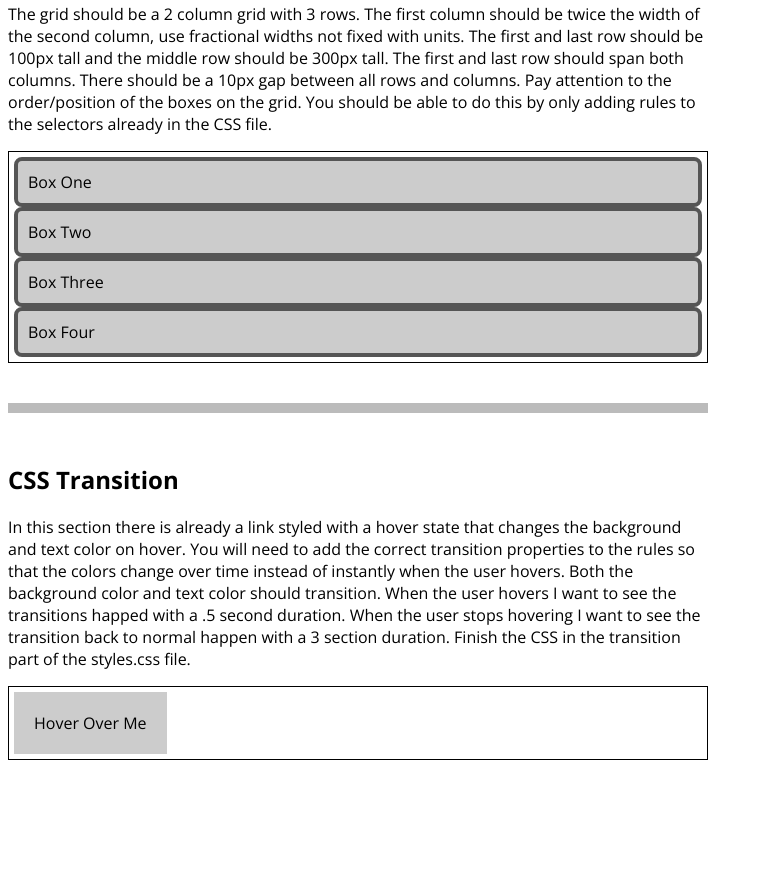
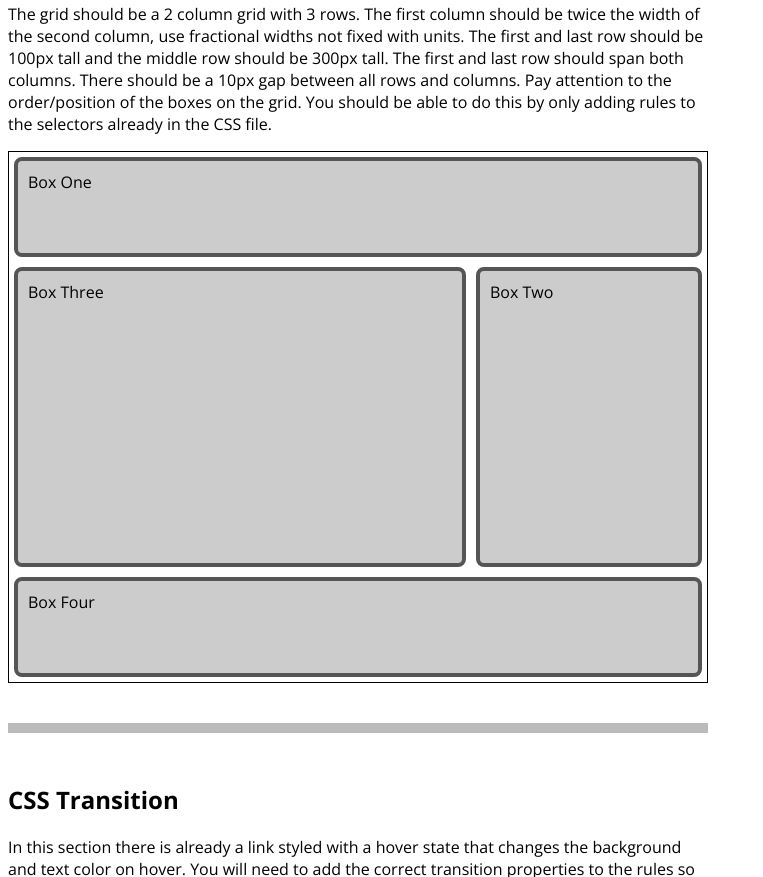
Before and after one commit to hjaiswal99/ITMD541-Lab2, a plain HTML site: page index.html in a window 1280 px wide. Shown: the part 5197-6074 px from the top of the page, without its empty margins (0-763 px from the left). Before the commit the page ends 6005 px from the top, so only its background shows below. Drawn offline with nearby package versions, Linux system fonts and the light colour scheme.

Commit message:
Update styles.css

```diff
--- a/styles.css
+++ b/styles.css
@@ -82,7 +82,8 @@
 }
 
 #grid-section2 .gridboxred {
-
+	grid-column: 1/3;
+	grid-row: 2/3;
 }
 
 /* end Grid Part 2 */
@@ -91,23 +92,27 @@
 /* Grid Part 3 */
 
 #grid-section3 .grid {
-
+	display: grid;
+	grid-template-columns: 2fr 1fr;
+	grid-template-rows: 100px 300px 100px;
+	grid-gap: 10px;
 }
 
 #grid-section3 .box1 {
-
+	grid-column: 1/3;
 }
 
 #grid-section3 .box2 {
-
+	grid-column: 2/3;
 }
 
 #grid-section3 .box3 {
-
+	grid-column: 1/2;
+	grid-row: 2/3;
 }
 
 #grid-section3 .box4 {
-
+	grid-column: 1/3;
 }
 
 /* end Grid Part 3 */
```
